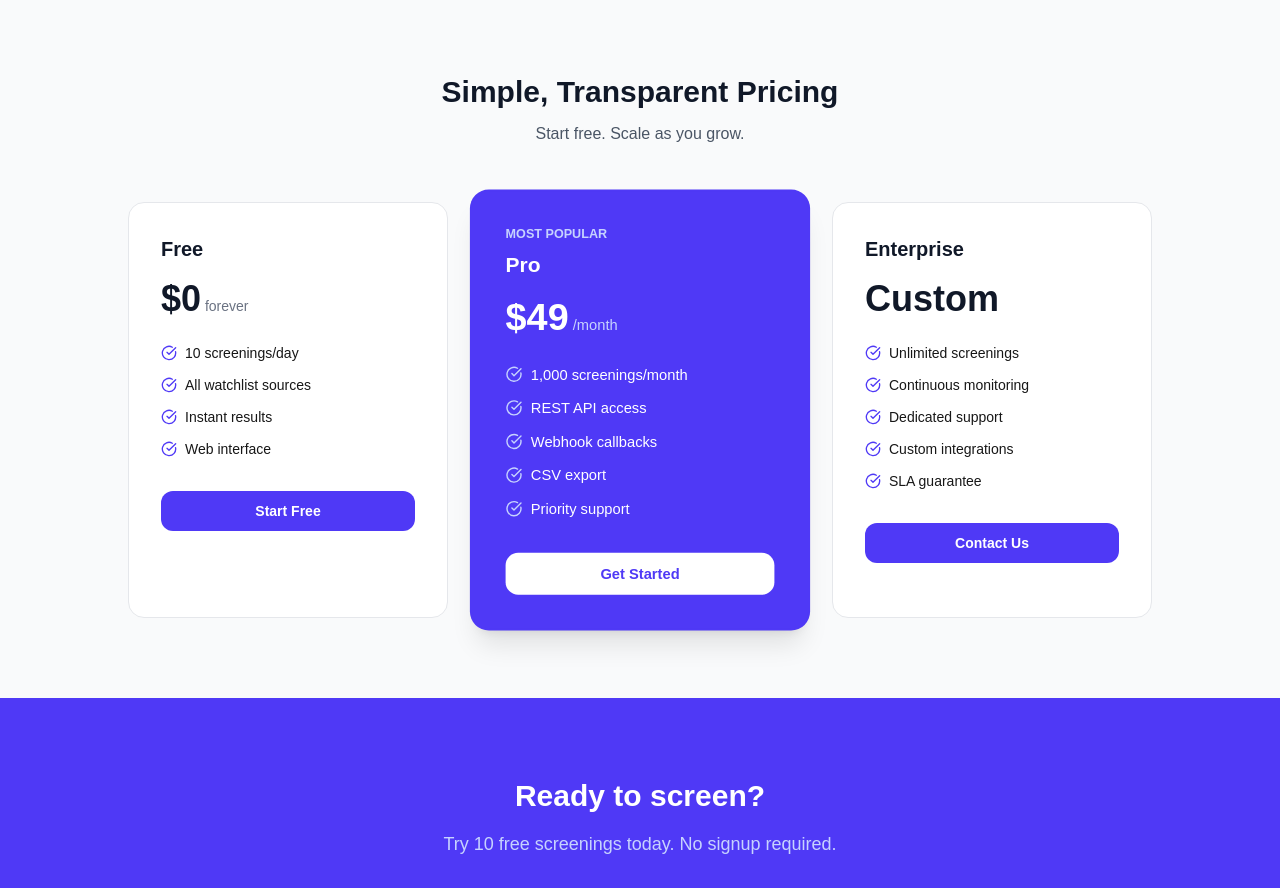
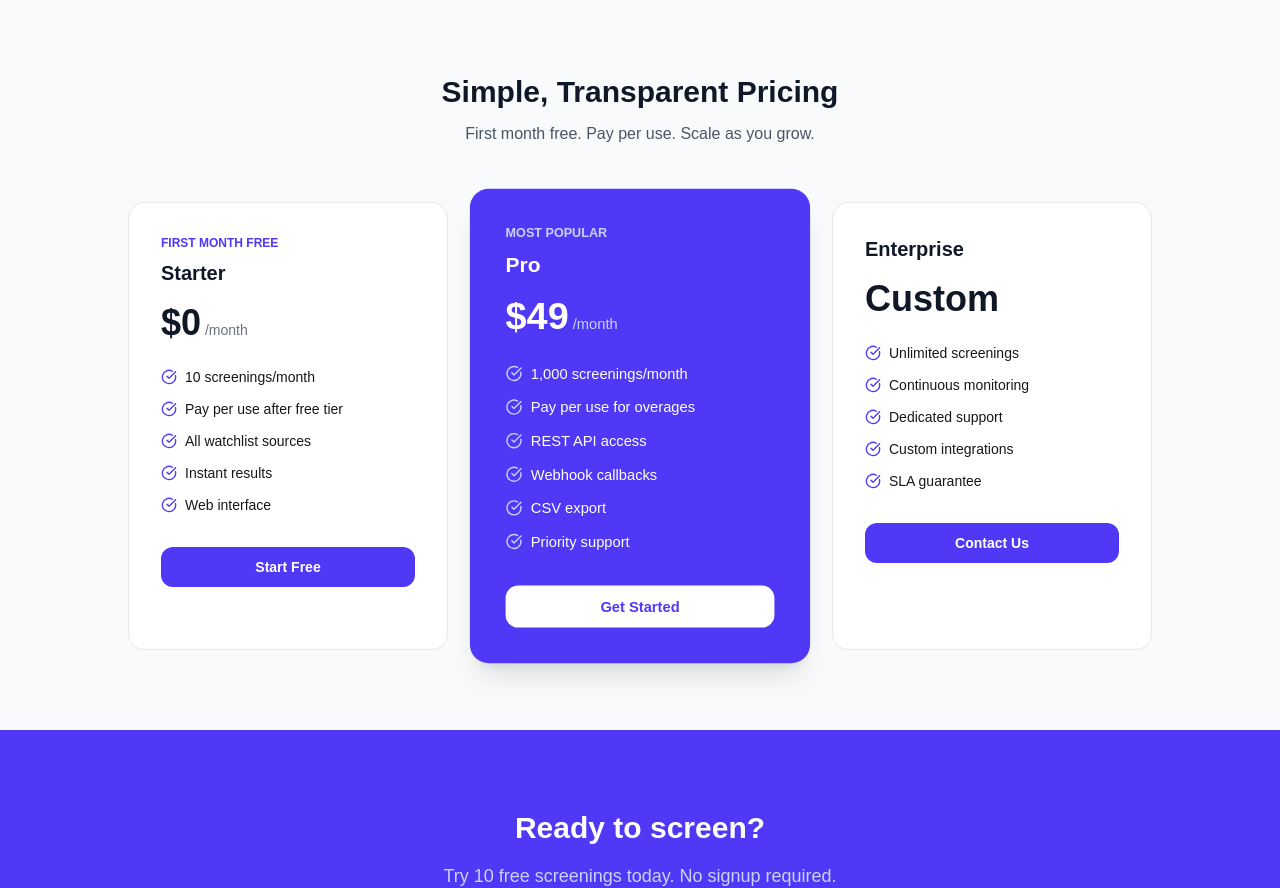
Before and after one commit to tanveerafzal/credo-screening-app, a Next.js app: page / in a window 1280 px wide. Shown: the part 2560-3448 px from the top of the page. Built offline with nearby package versions, Linux system fonts and the light colour scheme.

Commit message:
Update pricing: rename Free to Starter, add first month free, pay per use
Co-Authored-By: Claude Opus 4.6 (1M context) <noreply@anthropic.com>

```diff
--- a/src/app/page.tsx
+++ b/src/app/page.tsx
@@ -150,15 +150,16 @@ export default function Home() {
         <div className="max-w-7xl mx-auto px-4 sm:px-6 lg:px-8">
           <div className="text-center mb-14">
             <h2 className="text-3xl font-bold text-gray-900">Simple, Transparent Pricing</h2>
-            <p className="mt-3 text-gray-600">Start free. Scale as you grow.</p>
+            <p className="mt-3 text-gray-600">First month free. Pay per use. Scale as you grow.</p>
           </div>
           <div className="grid md:grid-cols-3 gap-8 max-w-5xl mx-auto">
             {[
               {
-                name: 'Free',
+                name: 'Starter',
                 price: '$0',
-                period: 'forever',
-                features: ['10 screenings/day', 'All watchlist sources', 'Instant results', 'Web interface'],
+                period: '/month',
+                badge: 'FIRST MONTH FREE',
+                features: ['10 screenings/month', 'Pay per use after free tier', 'All watchlist sources', 'Instant results', 'Web interface'],
                 cta: 'Start Free',
                 href: '/screening',
                 popular: false,
@@ -167,7 +168,8 @@ export default function Home() {
                 name: 'Pro',
                 price: '$49',
                 period: '/month',
-                features: ['1,000 screenings/month', 'REST API access', 'Webhook callbacks', 'CSV export', 'Priority support'],
+                badge: 'MOST POPULAR',
+                features: ['1,000 screenings/month', 'Pay per use for overages', 'REST API access', 'Webhook callbacks', 'CSV export', 'Priority support'],
                 cta: 'Get Started',
                 href: '/register',
                 popular: true,
@@ -176,6 +178,7 @@ export default function Home() {
                 name: 'Enterprise',
                 price: 'Custom',
                 period: '',
+                badge: null,
                 features: ['Unlimited screenings', 'Continuous monitoring', 'Dedicated support', 'Custom integrations', 'SLA guarantee'],
                 cta: 'Contact Us',
                 href: '/contact?plan=enterprise',
@@ -183,7 +186,7 @@ export default function Home() {
               },
             ].map((plan) => (
               <div key={plan.name} className={`rounded-2xl p-8 ${plan.popular ? 'bg-indigo-600 text-white ring-2 ring-indigo-600 shadow-xl scale-105' : 'bg-white border border-gray-200'}`}>
-                {plan.popular && <div className="text-xs font-semibold text-indigo-200 mb-2">MOST POPULAR</div>}
+                {plan.badge && <div className={`text-xs font-semibold mb-2 ${plan.popular ? 'text-indigo-200' : 'text-indigo-600'}`}>{plan.badge}</div>}
                 <h3 className={`text-xl font-bold ${plan.popular ? 'text-white' : 'text-gray-900'}`}>{plan.name}</h3>
                 <div className="mt-4">
                   <span className={`text-4xl font-extrabold ${plan.popular ? 'text-white' : 'text-gray-900'}`}>{plan.price}</span>
```
